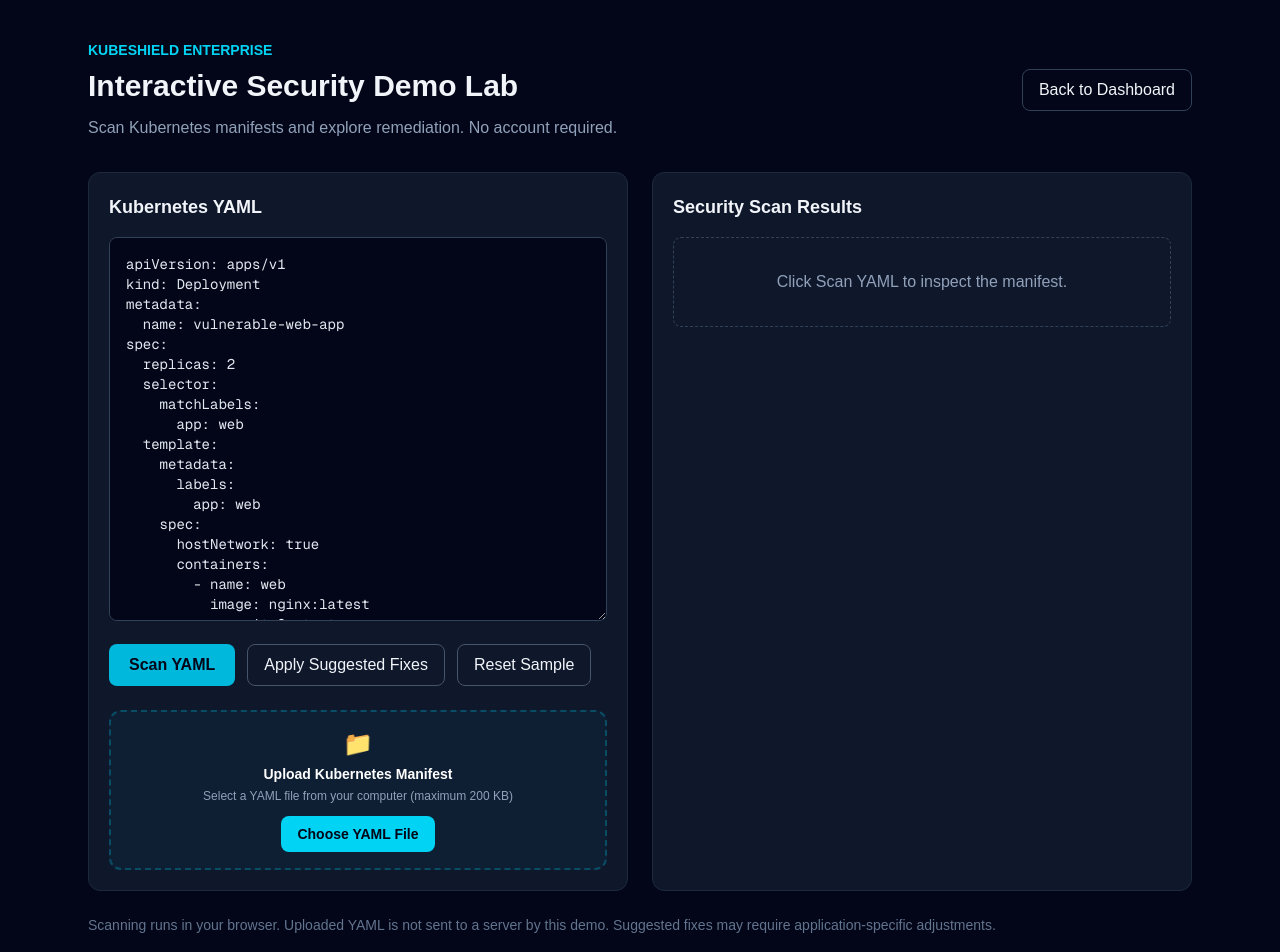
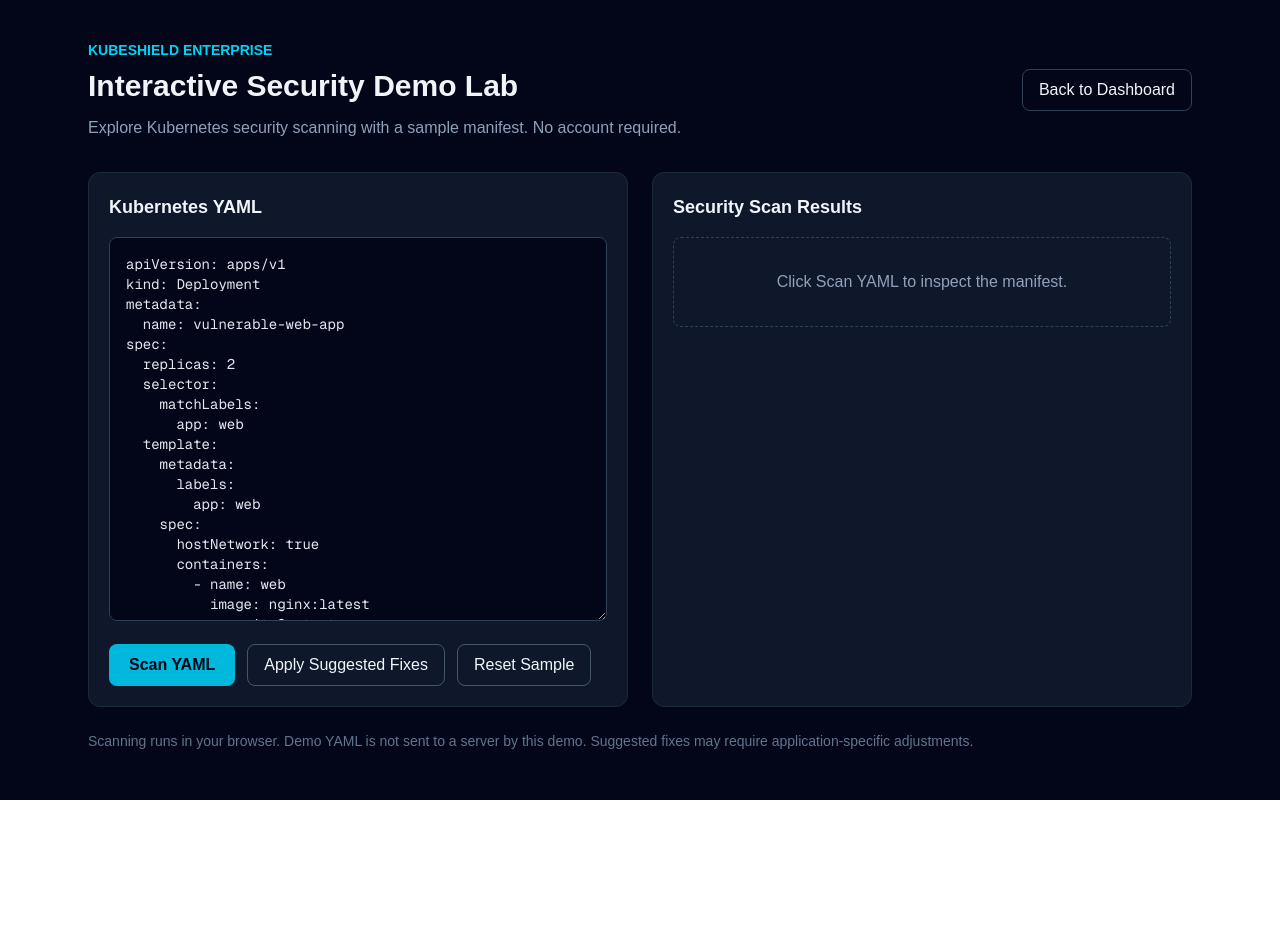
Before and after one commit to S18-01/KubeShield-Enterprise, a Next.js app in the folder frontend/: page /demo in a window 1280 px wide. Shown: the top 952 px of the page. After the commit the page ends 800 px from the top, so only its background shows below. Built offline with nearby package versions, Linux system fonts and the light colour scheme.

Commit message:
Remove file upload from public demo

```diff
--- a/frontend/src/app/demo/page.tsx
+++ b/frontend/src/app/demo/page.tsx
@@ -142,25 +142,6 @@ export default function DemoPage() {
     URL.revokeObjectURL(url);
   }
 
-  async function uploadFile(
-    event: React.ChangeEvent<HTMLInputElement>
-  ) {
-    const file = event.target.files?.[0];
-    if (!file) return;
-
-    if (file.size > 200_000) {
-      setError("File exceeds the 200 KB limit.");
-      return;
-    }
-
-    const content = await file.text();
-    setYaml(content);
-    setResult(null);
-    setError("");
-    setStatus(`Loaded ${file.name}`);
-    event.target.value = "";
-  }
-
   const severityStyle: Record<Finding["severity"], string> = {
     Critical: "text-red-400",
     High: "text-orange-400",
@@ -180,7 +161,7 @@ export default function DemoPage() {
               Interactive Security Demo Lab
             </h1>
             <p className="mt-3 text-slate-400">
-              Scan Kubernetes manifests and explore remediation.
+              Explore Kubernetes security scanning with a sample manifest.
               No account required.
             </p>
           </div>
@@ -236,24 +217,6 @@ export default function DemoPage() {
               </button>
             </div>
 
-            <div className="mt-6 rounded-xl border-2 border-dashed border-cyan-500/30 bg-cyan-500/5 px-4 py-4 text-center">
-              <div className="mb-1 text-2xl">📁</div>
-              <h3 className="text-sm font-semibold text-white">
-                Upload Kubernetes Manifest
-              </h3>
-              <p className="mt-1 text-xs text-slate-400">
-                Select a YAML file from your computer (maximum 200 KB)
-              </p>
-              <label className="mt-3 inline-flex cursor-pointer items-center justify-center rounded-lg bg-cyan-400 px-4 py-2 text-sm font-semibold text-slate-950 hover:bg-cyan-300">
-                Choose YAML File
-                <input
-                  type="file"
-                  accept=".yaml,.yml"
-                  onChange={uploadFile}
-                  className="sr-only"
-                />
-              </label>
-            </div>
           </section>
 
           <section className="rounded-xl border border-slate-800 bg-slate-900 p-5">
@@ -349,7 +312,7 @@ export default function DemoPage() {
         </div>
 
         <p className="mt-6 text-sm text-slate-500">
-          Scanning runs in your browser. Uploaded YAML is not sent to
+          Scanning runs in your browser. Demo YAML is not sent to
           a server by this demo. Suggested fixes may require
           application-specific adjustments.
         </p>
```
